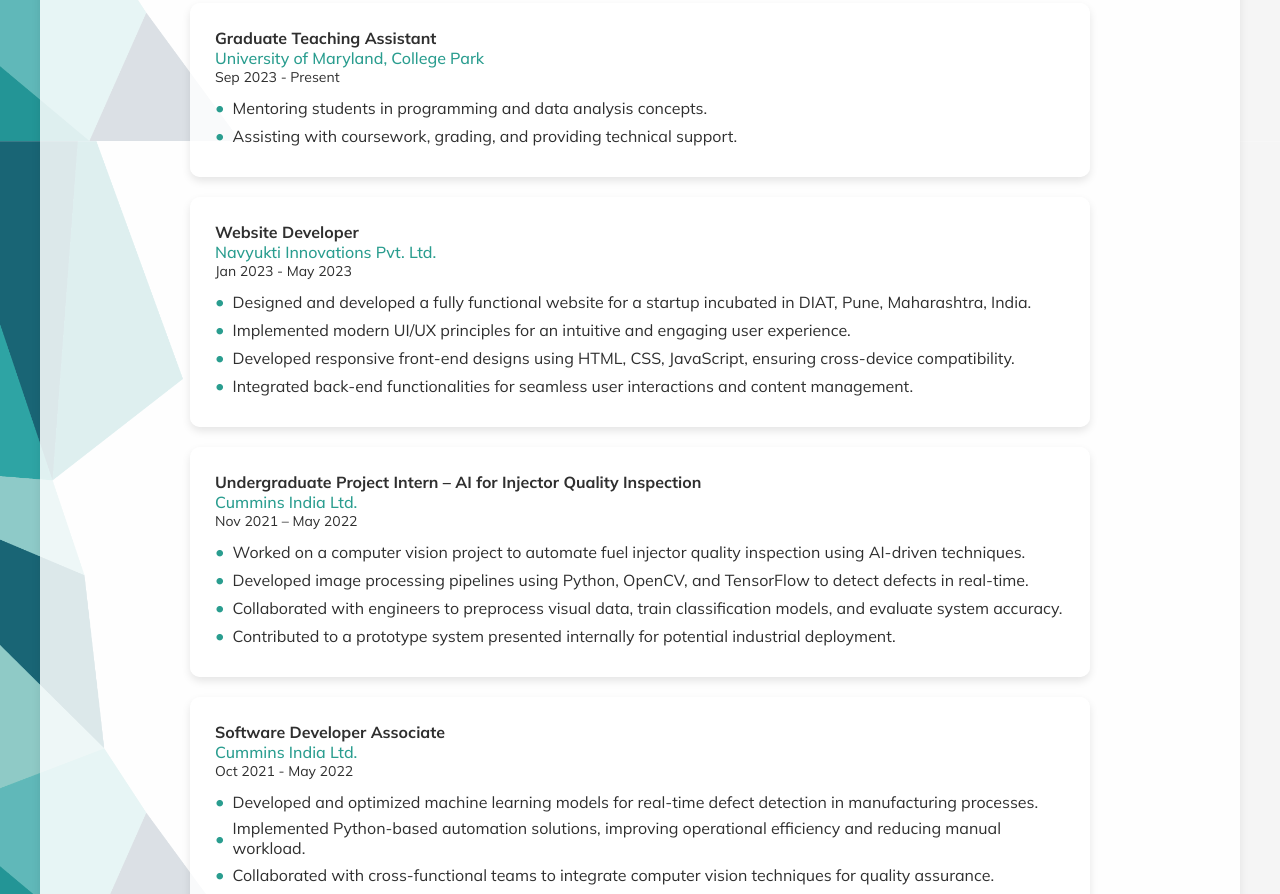
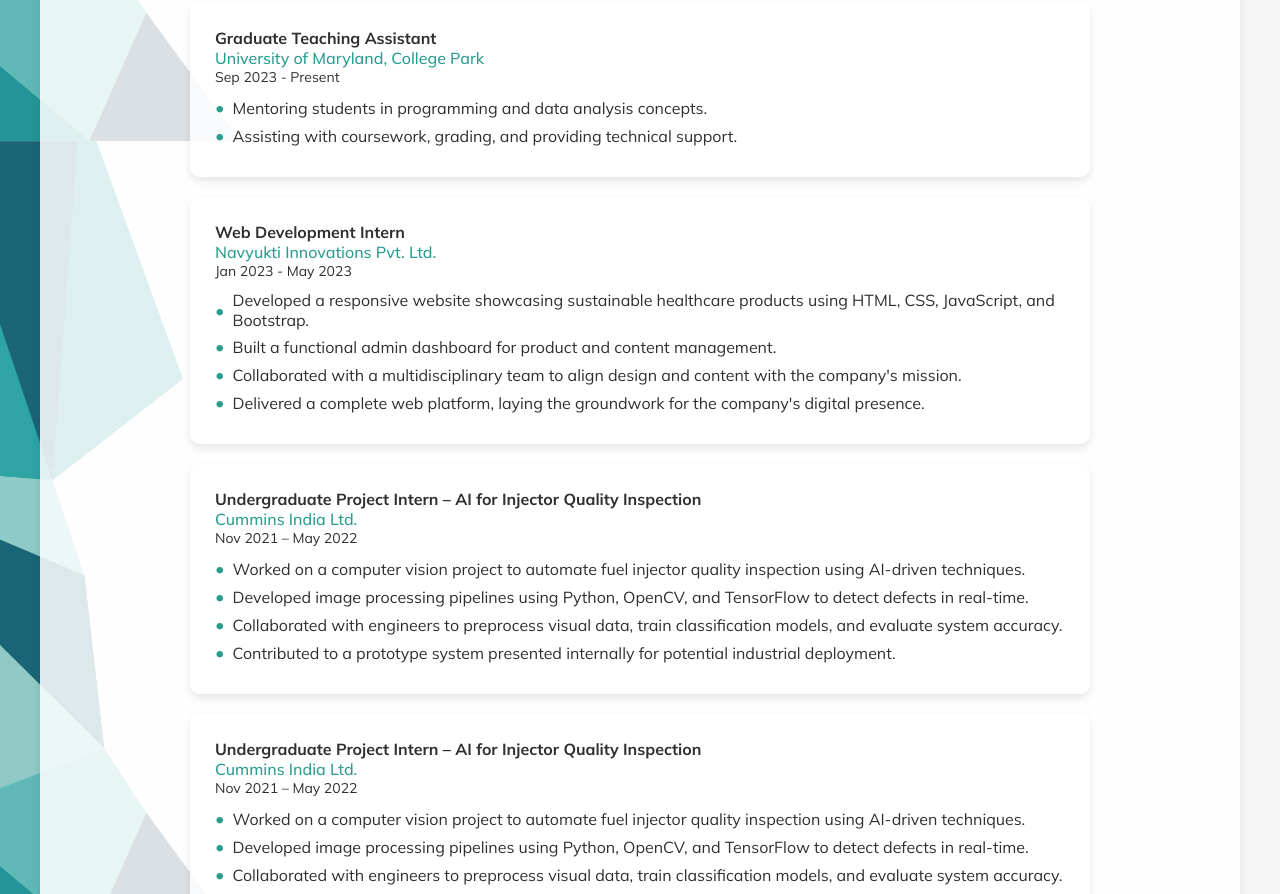
Before and after one commit to anushkachougule/portfolio, a plain HTML site: page index.html in a window 1280 px wide. Shown: the part 1459-2353 px from the top of the page. Drawn offline with Linux system fonts and the light colour scheme.

Commit message:
Pushing changes made

```diff
--- a/index.html
+++ b/index.html
@@ -69,7 +69,7 @@
 
             <!-- Buttons for Resume & Opportunities -->
             <div class="about-buttons">
-                <a href="https://drive.google.com/file/d/1i5_6eiDjRZTTdz5rb2ft7UOT7-vgqgVQ/view?usp=sharing" target="_blank" class="btn resume-btn">📄 View My Resume</a>
+
                 <a href="mailto:anushka7@umd.edu?subject=Hi Anushka, I am reaching out to you regarding:" class="btn contact-btn">💼 Open for Opportunities</a>
             </div>
         </div>
@@ -117,14 +117,27 @@
 </div>
     <!-- Experience 2 (Navyukti Innovations) -->
 <div class="experience-card">
-    <h4>Website Developer</h4>
+    <h4>Web Development Intern</h4>
     <p class="company">Navyukti Innovations Pvt. Ltd.</p>
     <p class="date">Jan 2023 - May 2023</p>
     <ul>
-        <li>Designed and developed a fully functional website for a startup incubated in DIAT, Pune, Maharashtra, India.</li>
-        <li>Implemented modern UI/UX principles for an intuitive and engaging user experience.</li>
-        <li>Developed responsive front-end designs using HTML, CSS, JavaScript, ensuring cross-device compatibility.</li>
-        <li>Integrated back-end functionalities for seamless user interactions and content management.</li>
+        <li>Developed a responsive website showcasing sustainable healthcare products using HTML, CSS, JavaScript, and Bootstrap.</li>
+        <li>Built a functional admin dashboard for product and content management.</li>
+        <li>Collaborated with a multidisciplinary team to align design and content with the company's mission.</li>
+        <li>Delivered a complete web platform, laying the groundwork for the company's digital presence.</li>
+    </ul>
+</div>
+
+<!-- Experience 3 (Cummins - Undergraduate Project Intern) -->
+<div class="experience-card">
+    <h4>Undergraduate Project Intern – AI for Injector Quality Inspection</h4>
+    <p class="company">Cummins India Ltd.</p>
+    <p class="date">Nov 2021 – May 2022</p>
+    <ul>
+        <li>Worked on a computer vision project to automate fuel injector quality inspection using AI-driven techniques.</li>
+        <li>Developed image processing pipelines using Python, OpenCV, and TensorFlow to detect defects in real-time.</li>
+        <li>Collaborated with engineers to preprocess visual data, train classification models, and evaluate system accuracy.</li>
+        <li>Contributed to a prototype system presented internally for potential industrial deployment.</li>
     </ul>
 </div>
 
@@ -340,9 +353,8 @@
 
         <div class="social-links">
             <!-- LinkedIn -->
-            <a href="https://linkedin.com/in/anushkachougule" target="_blank" class="contact-link">
+            <a href="https://www.linkedin.com/in/anushka-chougule/" target="_blank" class="contact-link">
                 <img src="images/linkedin_icon.png" alt="LinkedIn">
-
             </a>
 
             <!-- GitHub -->
```
